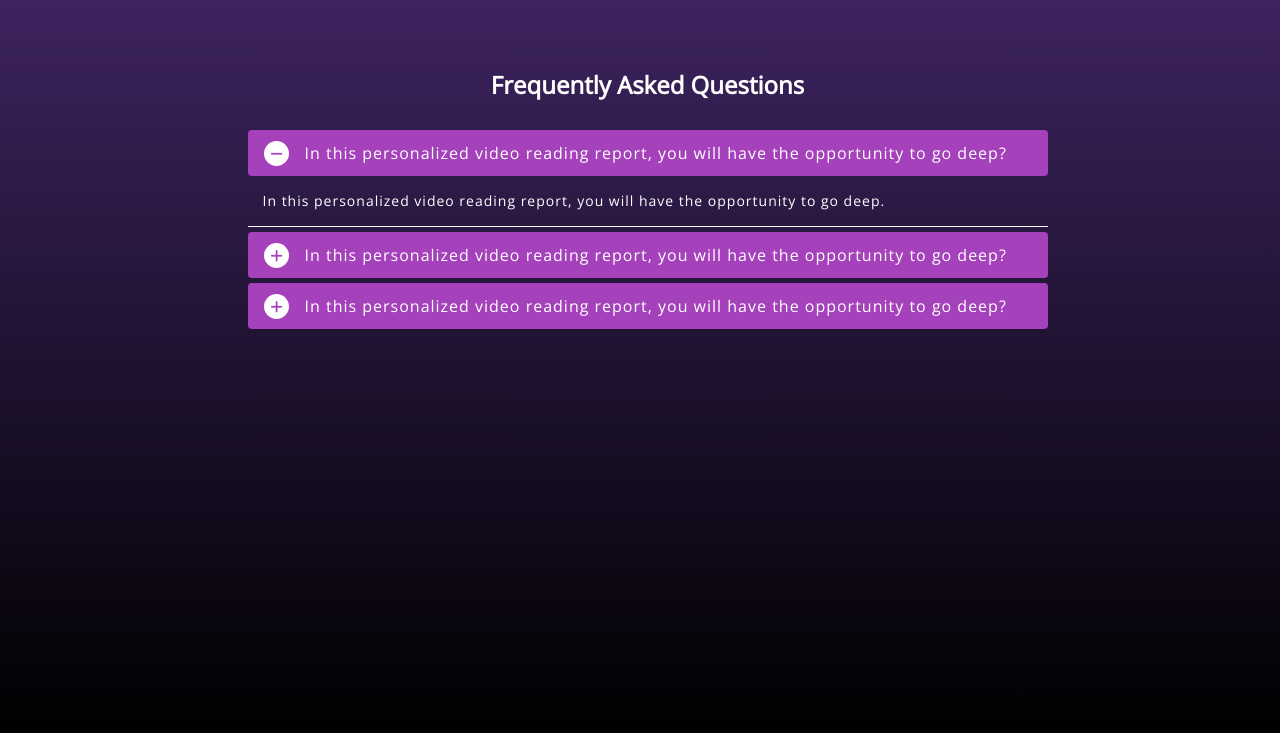
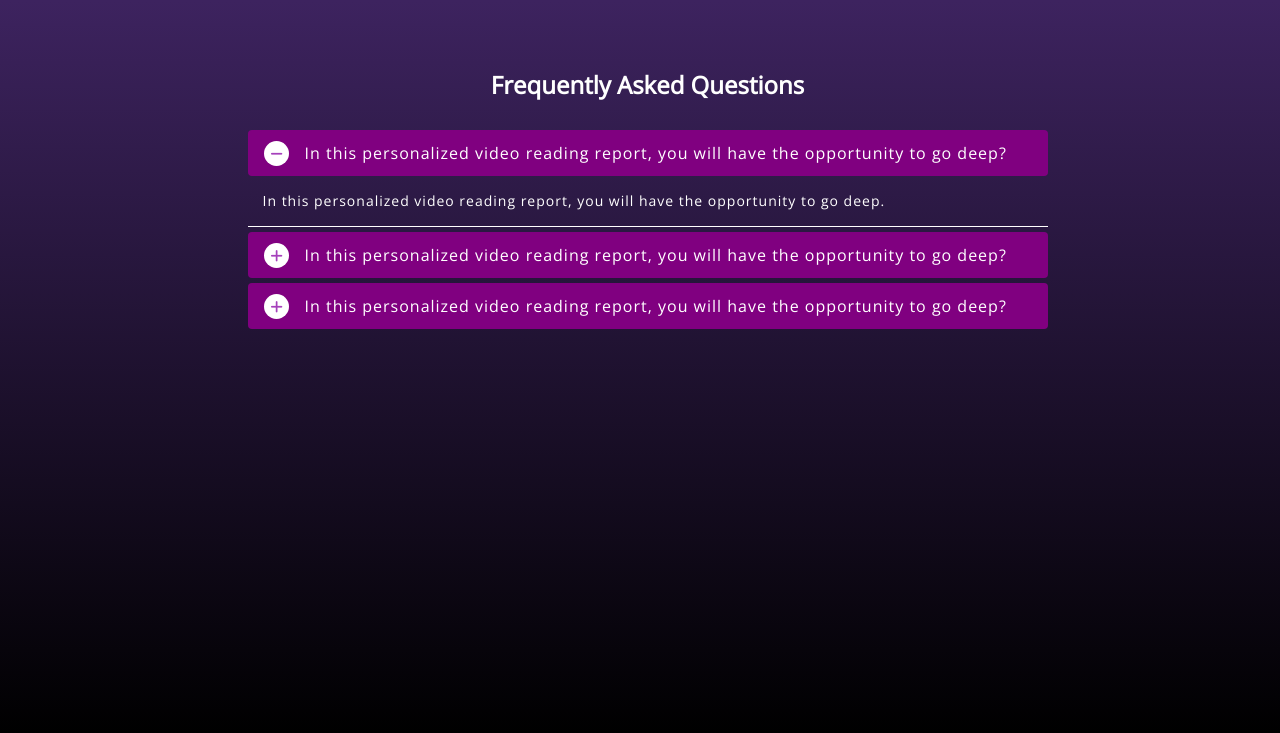
Before and after one commit to vivek123-devel/visioncare, a PHP site: page /blinking-star.html in a window 1280 px wide. Shown: the part 2899-3632 px from the top of the page. Run offline with PHP 8.4, Linux system fonts and the light colour scheme; some libraries are stand-ins or nearby versions.

Commit message:
Update custom.css

```diff
--- a/css/custom.css
+++ b/css/custom.css
@@ -777,7 +777,8 @@ margin: 0 0 30px 0; font-weight: bold; }
   color: #fff;
   display: block;
   text-align: left;
-  background: #A541BB;
+  /*background: #A541BB;*/
+  background: #800080;
   padding: 10px 15px;
   font-weight: normal;
   font-size: 16px;
@@ -802,7 +803,8 @@ letter-spacing: 1px;
 }
 
 #main #faq .card .card-header .btn-header-link.collapsed {
-  background: #A541BB;
+  /*background: #A541BB;*/
+  background: #800080;
   color: #fff;
 }
 
```
